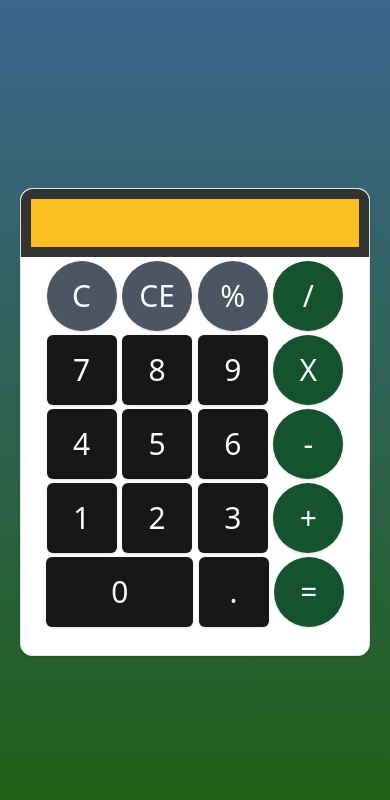
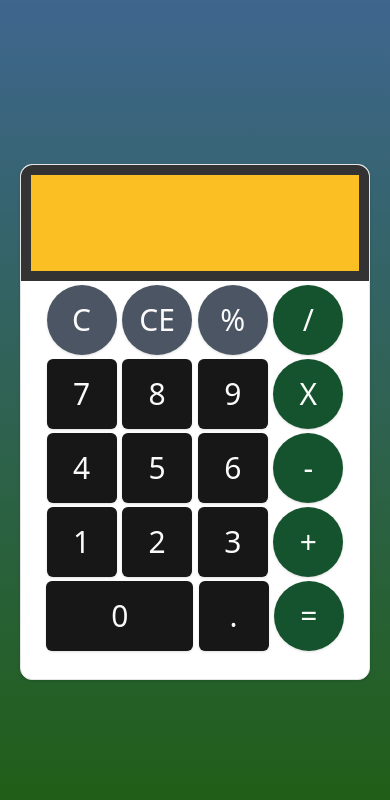
Before and after one commit to temooee/basic-calculator, a Next.js app: page / in a window 390 px wide. Shown: the top 800 px of the page. Built offline with nearby package versions, Linux system fonts and the light colour scheme.

Commit message:
finalizing styles for submit function

```diff
--- a/src/app/page.tsx
+++ b/src/app/page.tsx
@@ -55,7 +55,7 @@ export default function Home() {
       <div className={'flex justify-center items-center h-screen'}>
           <Card className="w-[350px]">
               <div className={'styledHead'}>
-                  <div className={'bg-amber-400 w-full'}>
+                  <div className={'bg-amber-400 w-full min-h-[96px]'}>
               <CardHeader>
                   {inputNumber}
               </CardHeader>
--- a/src/app/styles.css
+++ b/src/app/styles.css
@@ -20,9 +20,3 @@ body {
     white-space: normal; /* Allow text wrapping */
     word-break: break-word;
 }
-/* Reduce font size when text wraps to 2nd row */
-@media (max-width: 400px) {
-    .styledHead {
-        font-size: min(10vw, 40px); /* Shrinks dynamically */
-    }
-}
```
